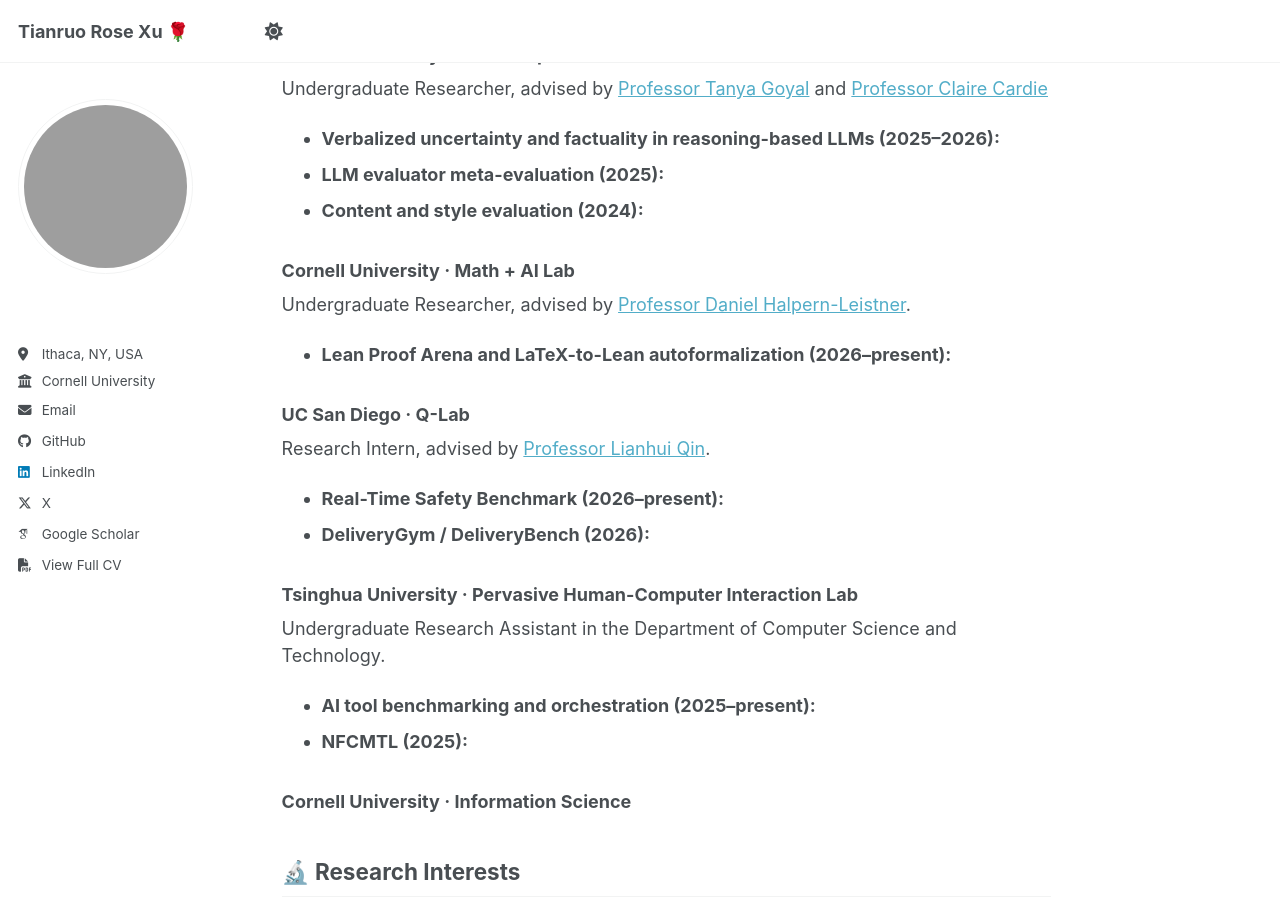
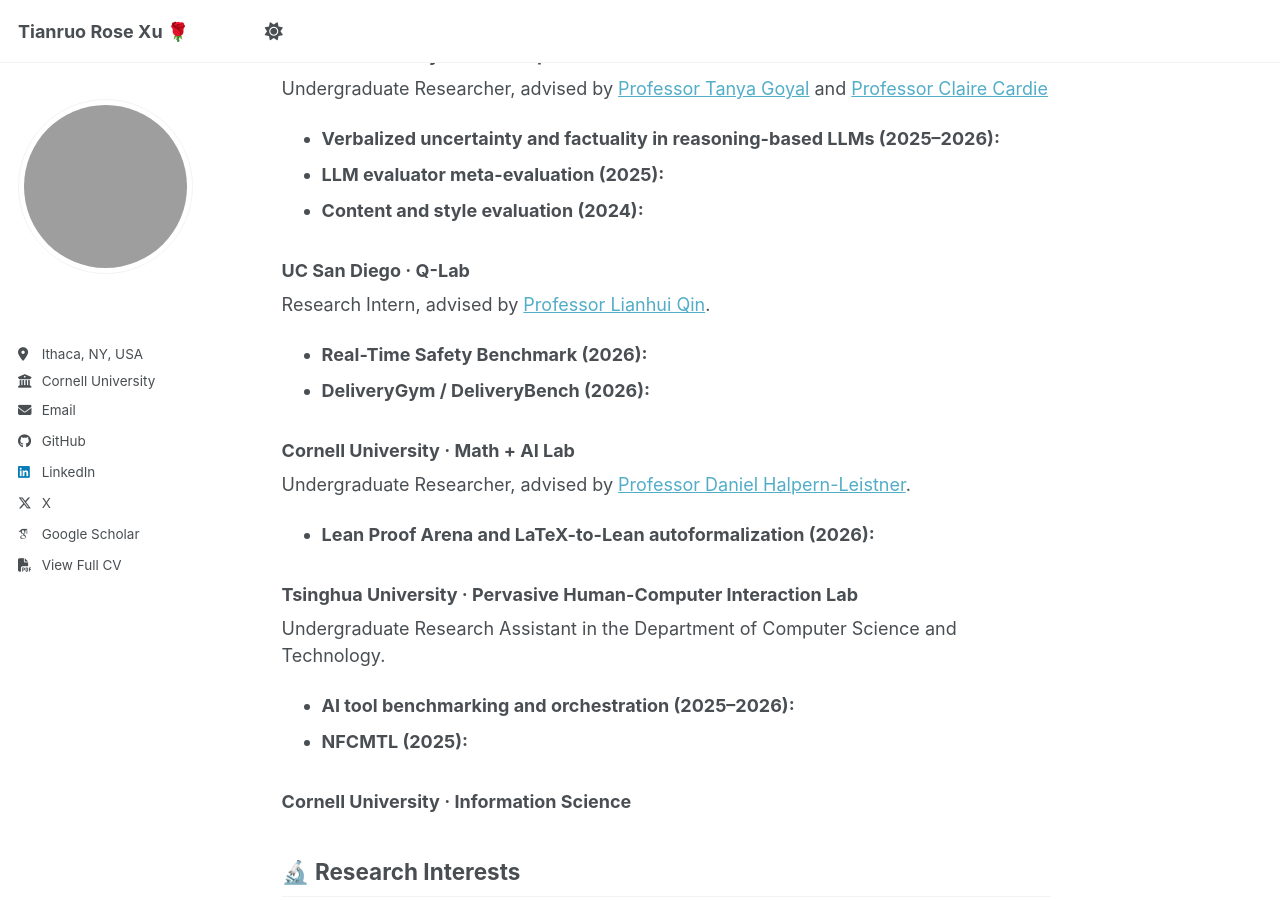
Before and after one commit to XTRose29/xtrose29.github.io, a Jekyll site: the page built from _pages/about.md, in a window 1280 px wide and 900 px high, scrolled down 271 px. Built offline with Jekyll 4.4.1, drawn with Linux system fonts in a browser that asks for light colours; some web fonts are replaced; a script bundle is joined from its source files by our own code; library files that are not in the unit come from our copies; some of the changed text lies outside the part shown.

Commit message:
Update about.md

```diff
--- a/_pages/about.md
+++ b/_pages/about.md
@@ -19,24 +19,24 @@
 - **LLM evaluator meta-evaluation (2025):**
 - **Content and style evaluation (2024):**
 
+### UC San Diego · Q-Lab
+
+Research Intern, advised by <a href="https://lianhui.ucsd.edu/" target="_blank" rel="noopener noreferrer">Professor Lianhui Qin</a>.
+
+- **Real-Time Safety Benchmark (2026):**
+- **DeliveryGym / DeliveryBench (2026):**
+
 ### Cornell University · Math + AI Lab
 
 Undergraduate Researcher, advised by <a href="https://danielhl.github.io/" target="_blank" rel="noopener noreferrer">Professor Daniel Halpern-Leistner</a>.
 
-- **Lean Proof Arena and LaTeX-to-Lean autoformalization (2026–present):**
-
-### UC San Diego · Q-Lab
-
-Research Intern, advised by <a href="https://lianhui.ucsd.edu/" target="_blank" rel="noopener noreferrer">Professor Lianhui Qin</a>.
-
-- **Real-Time Safety Benchmark (2026–present):**
-- **DeliveryGym / DeliveryBench (2026):**
+- **Lean Proof Arena and LaTeX-to-Lean autoformalization (2026):**
 
 ### Tsinghua University · Pervasive Human-Computer Interaction Lab
 
 Undergraduate Research Assistant in the Department of Computer Science and Technology.
 
-- **AI tool benchmarking and orchestration (2025–present):**
+- **AI tool benchmarking and orchestration (2025–2026):**
 - **NFCMTL (2025):**
 
 ### Cornell University · Information Science
```
Also changed, not shown: other parts of _pages/about.md (+2 -2 lines).
